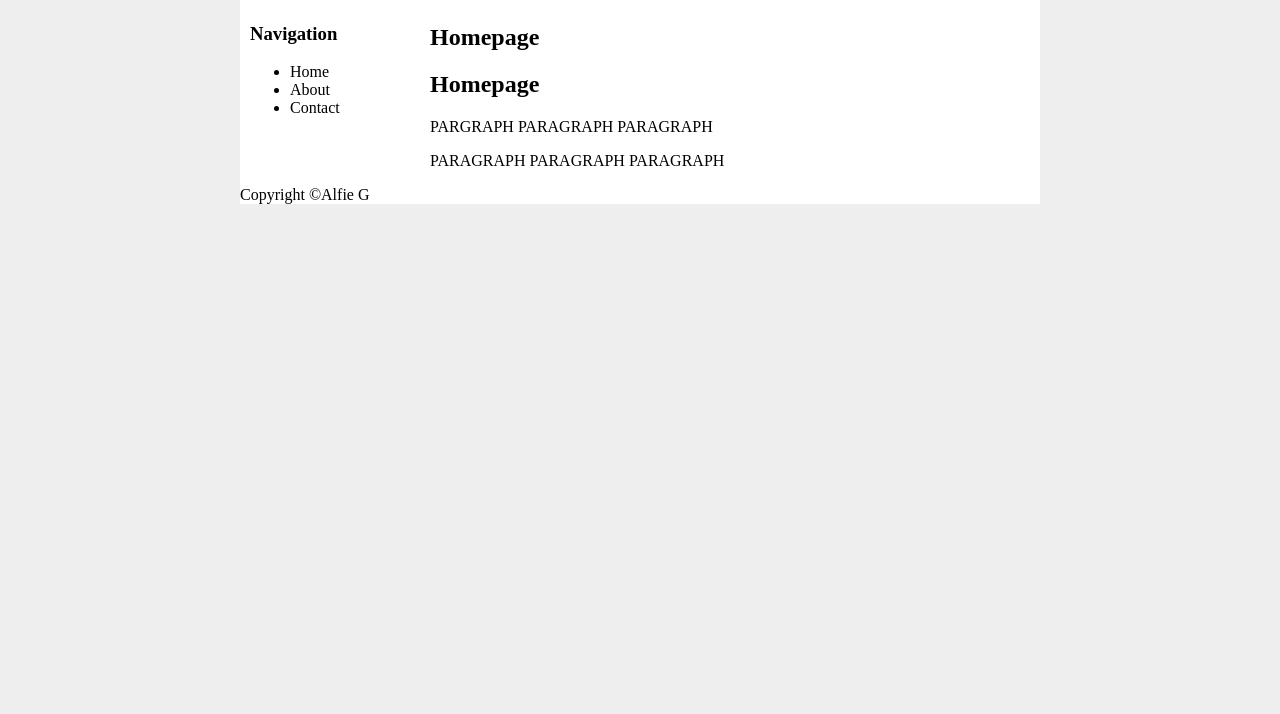
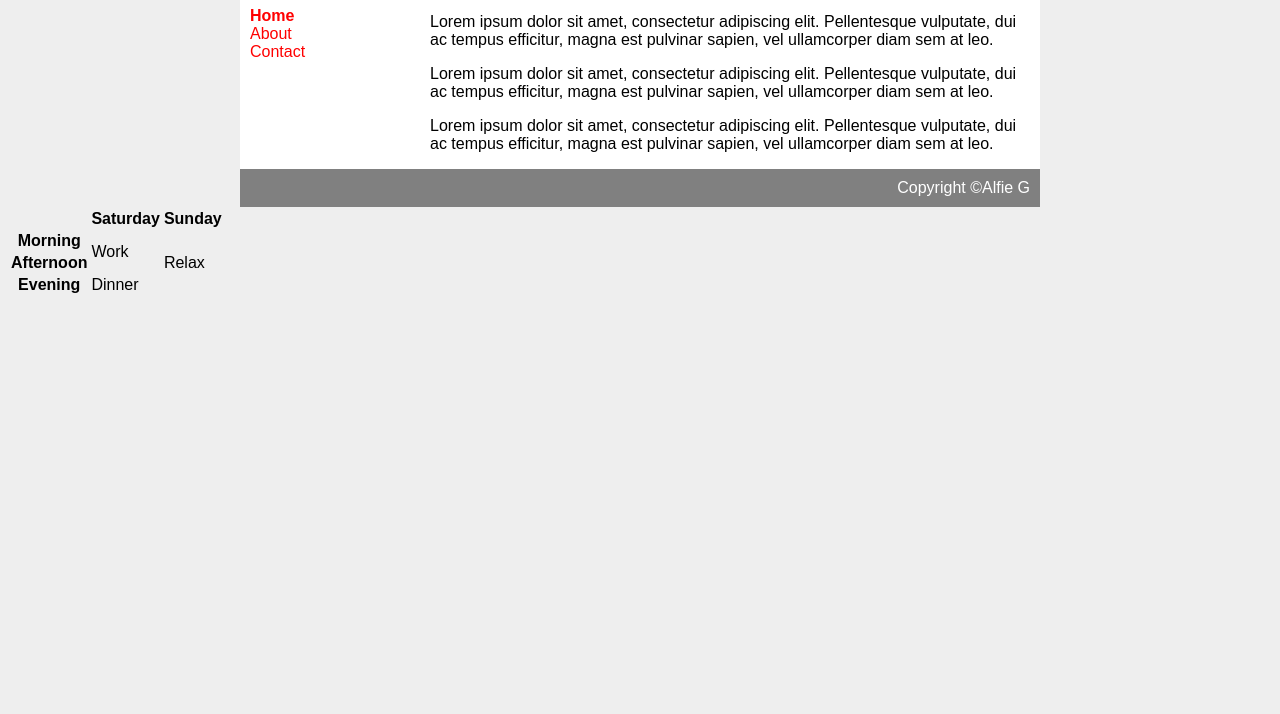
Before and after one commit to alfieg97/template, a plain HTML site: page index.html in a window 1280 px wide. Shown: the part 86-800 px from the top of the page. Drawn offline with Linux system fonts and the light colour scheme.

Commit message:
additional css

```diff
--- a/index.html
+++ b/index.html
@@ -13,19 +13,19 @@
                 <div id="nav">
                     <h3>Navigation</h3>
                     <ul>
-                        <li>Home</li>
-                        <li>About</li>
-                        <li>Contact</li>
+                        <li><a class="selected" href="">Home</a></li>
+                        <li><a href="">About</a></li>
+                        <li><a href="">Contact</a></li>
                     </ul>
                 </div>
 
                 <div id="main">
                     <h2>Homepage</h2>
-                    <h2>Homepage</h2>
 
-                <p>PARGRAPH PARAGRAPH PARAGRAPH</p>
-                <p>PARAGRAPH PARAGRAPH PARAGRAPH</p>
-                </div>
+                <p>Lorem ipsum dolor sit amet, consectetur adipiscing elit. Pellentesque vulputate, dui ac tempus efficitur, magna est pulvinar sapien, vel ullamcorper diam sem at leo.</p>
+                <p>Lorem ipsum dolor sit amet, consectetur adipiscing elit. Pellentesque vulputate, dui ac tempus efficitur, magna est pulvinar sapien, vel ullamcorper diam sem at leo.</p>
+                <p>Lorem ipsum dolor sit amet, consectetur adipiscing elit. Pellentesque vulputate, dui ac tempus efficitur, magna est pulvinar sapien, vel ullamcorper diam sem at leo.</p>
+                 </div>
             </div>
 
 
@@ -37,7 +37,25 @@
         </div>
 
 
-
+        <table>
+            <tr> <!-- Row 1 -->
+              <th></th>
+              <th>Saturday</th>
+              <th>Sunday</th>
+            </tr>
+            <tr> <!-- Row 2 -->
+              <th>Morning</th>
+              <td rowspan="2">Work</td>
+              <td rowspan="3">Relax</td>
+            </tr>
+            <tr> <!-- Row 3 -->
+              <th>Afternoon</th>
+            </tr>
+            <tr> <!-- Row 4 -->
+              <th>Evening</th>
+              <td>Dinner</td>
+            </tr>
+          </table>
 
 
 
--- a/style.css
+++ b/style.css
@@ -1,5 +1,15 @@
 body{
     background-color: #EEE;
+    font-family: Arial, Helvetica, sans-serif;
+}
+
+a {
+    text-decoration: none;
+    color: red;
+}
+
+h1, h2, h3 {
+    margin: 0;
 }
 
 #container {
@@ -25,6 +35,15 @@ padding: 10px;
     float: left;
 }
 
+#nav .selected {
+    font-weight: bold;
+}
+
+#nav ul{
+    list-style-type:none;
+    padding: 0;
+}
+
 #main{
     width: 600px;
     float: right;
@@ -32,4 +51,8 @@ padding: 10px;
 
 #footer{
 clear: both;
+padding: 10px;
+background-color: grey;
+color: white;
+text-align: right;
 }
```
